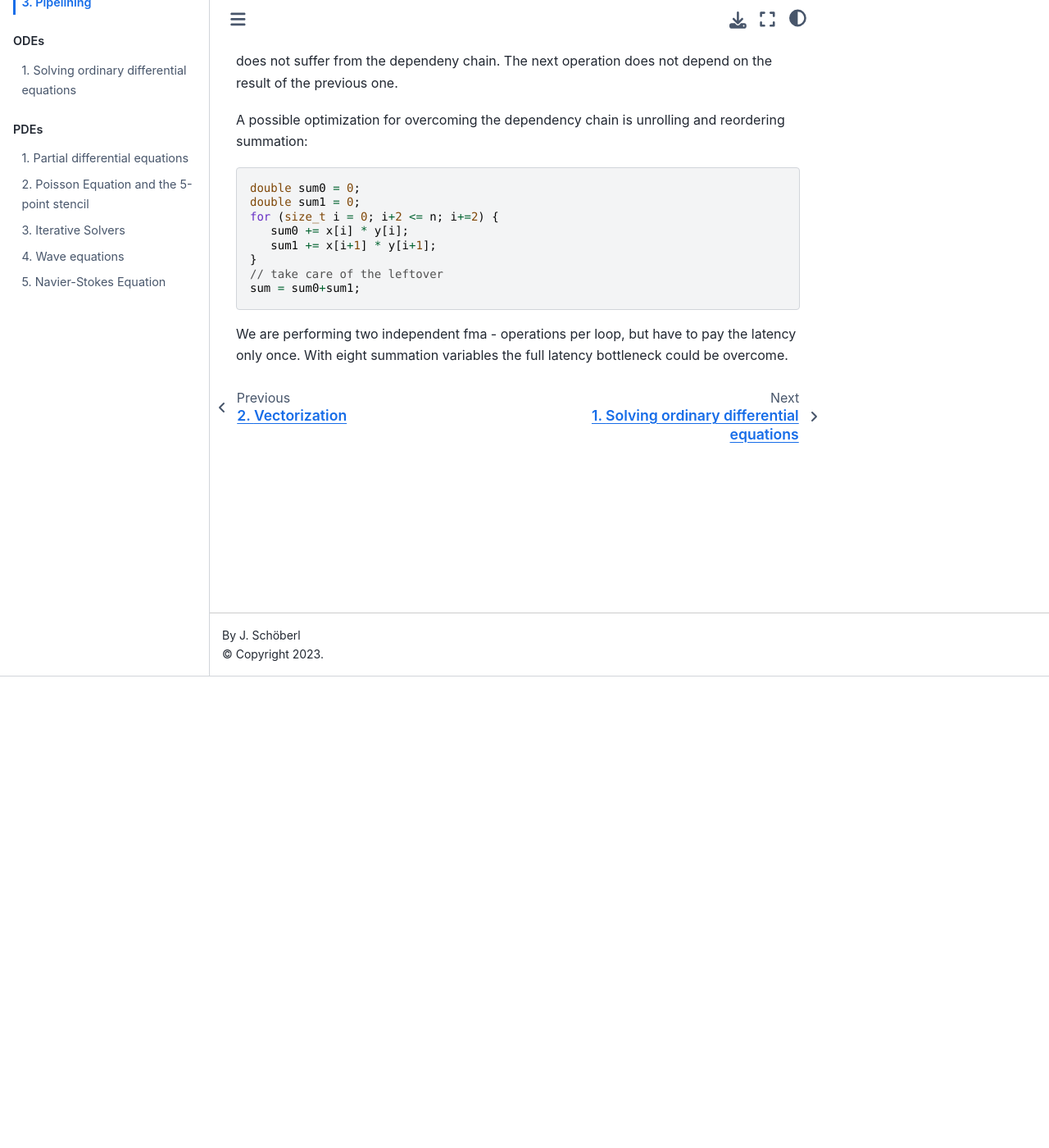
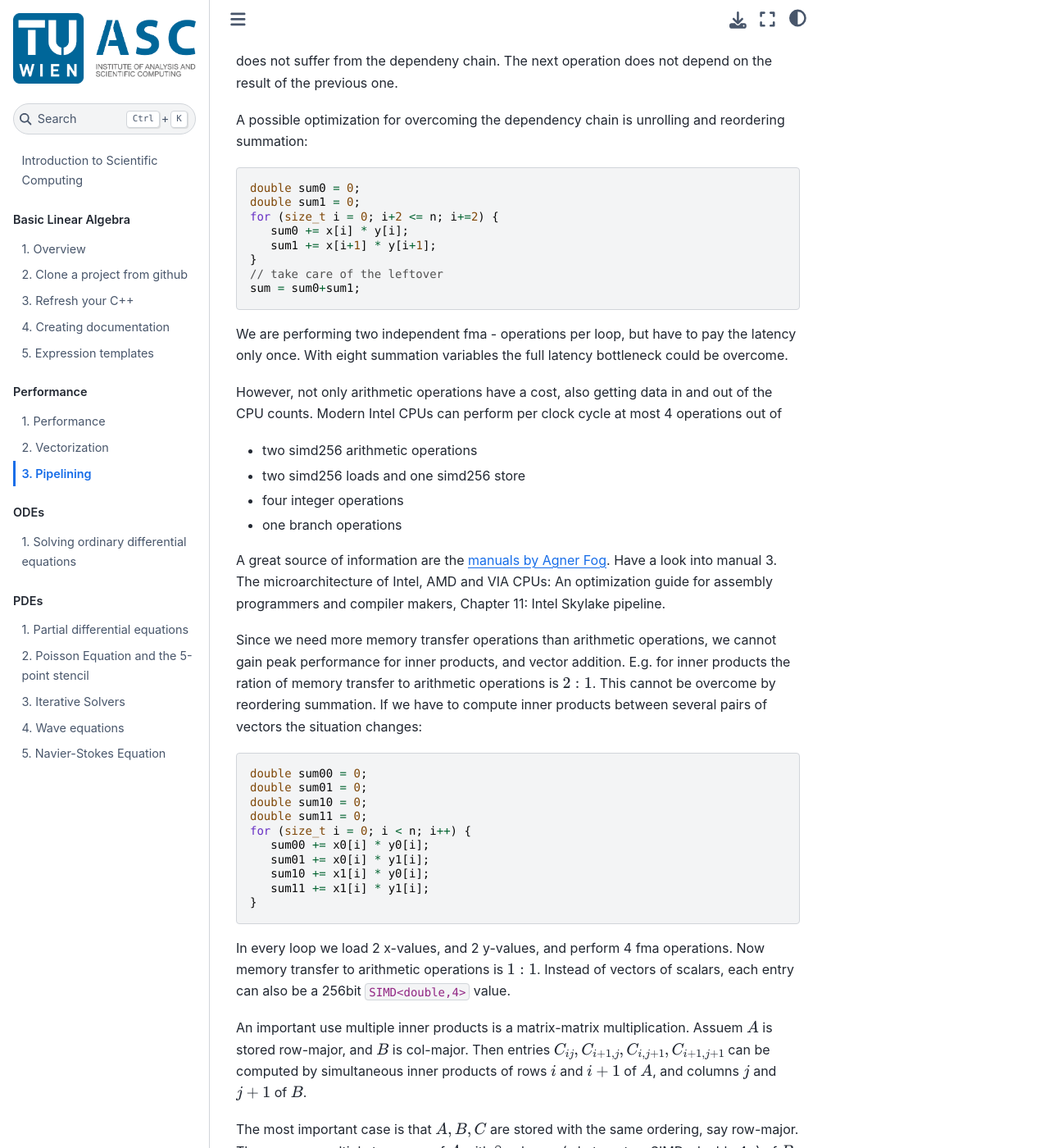
Before and after one commit to JSchoeberl/IntroSC, a Jupyter Book: the page built from performance/pipelining.md, in a window 1280 px wide and 1400 px high, scrolled down 575 px. Shown: the whole window at 82% size. Built offline with Jupyter Book 1.0.4 settings and Sphinx 7.4.7 and the Sphinx Book theme 1.1.4, drawn with Linux system fonts in a browser that asks for light colours; pages that are not in the unit, such as notebooks, are missing from menus; some of the changed text lies outside the part shown.

Commit message:
pipelining

````diff
--- a/performance/pipelining.md
+++ b/performance/pipelining.md
@@ -38,3 +38,62 @@
 ```
 We are performing two independent fma - operations per loop, but have to pay the latency only once.
 With eight summation variables the full latency bottleneck could be overcome.
+
+
+However, not only arithmetic operations have a cost, also getting data in and out of the CPU counts.
+Modern Intel CPUs can perform per clock cycle at most 4 operations out of
+
+* two simd256 arithmetic operations
+* two simd256 loads and one simd256 store
+* four integer operations
+* one branch operations
+
+A great source of information are the [manuals by Agner Fog](https://www.agner.org/optimize/#manuals).
+Have a look into manual 3. The microarchitecture of Intel, AMD and VIA CPUs: An optimization guide for assembly programmers and compiler makers, Chapter 11: Intel Skylake pipeline.
+
+
+
+Since we need more memory transfer operations than arithmetic operations, we cannot gain peak performance
+for inner products, and vector addition. E.g. for inner products the ration of memory transfer to arithmetic
+operations is $2:1$. This cannot be overcome by reordering summation. If we have to compute inner products
+between several pairs of vectors the situation changes:
+
+```cpp
+double sum00 = 0;
+double sum01 = 0;
+double sum10 = 0;
+double sum11 = 0;
+for (size_t i = 0; i < n; i++) {
+   sum00 += x0[i] * y0[i];
+   sum01 += x0[i] * y1[i];
+   sum10 += x1[i] * y0[i];
+   sum11 += x1[i] * y1[i];
+}
+```
+
+In every loop we load 2 x-values, and 2 y-values, and perform 4 fma operations. Now memory transfer to arithmetic
+operations is $1 : 1$. Instead of vectors of scalars, each entry can also be a 256bit `SIMD<double,4>` value.
+
+An important use multiple inner products is a matrix-matrix multiplication. Assuem $A$ is stored row-major, and $B$ is col-major. Then entries $C_{ij}, C_{i+1,j}, C_{i,j+1}, C_{i+1,j+1}$ can be computed by simultaneous inner products of rows $i$ and $i+1$ of $A$, and columns $j$ and $j+1$ of $B$.
+
+The most important case is that $A,B,C$ are stored with the same ordering, say row-major. Then we can multiply two rows of $A$ with $8$ columns (what are two SIMD<double,4>) of $B$ simultaneously:
+
+```cpp
+SIMD<double,4> sum00 = 0;
+SIMD<double,4> sum01 = 0;
+SIMD<double,4> sum10 = 0;
+SIMD<double,4> sum11 = 0;
+for (size_t i = 0; i < wa; i++) {
+   sum00 += rowa0[i] * SIMD<double,4>(colb+i*dist);
+   sum01 += rowa0[i] * SIMD<double,4>(colb+i*dist+4);
+   sum10 += rowa1[i] * SIMD<double,4>(colb+i*dist);
+   sum11 += rowa1[i] * SIMD<double,4>(colb+i*dist+4);
+}
+```
+
+**Excersicse:**
+* Try the examples in the file *demos/simd_timings.cc$ containing such loops.
+We measure run-time, and computes GFlop-rate, i.e. billion fma-instructions per second.
+* Experiment with different block sizes for simultaneous vector updates. What are your best GFlop-rates ?
+* Look at assembly code, find the inner loops of your functions (enter 'make help' and then 'make demos/simd_timings.s').
+* Include the SIMD-classes into your BLA project. Implement a matrix-matrix multiplication using the best loops from simd_timings.cc.
````
